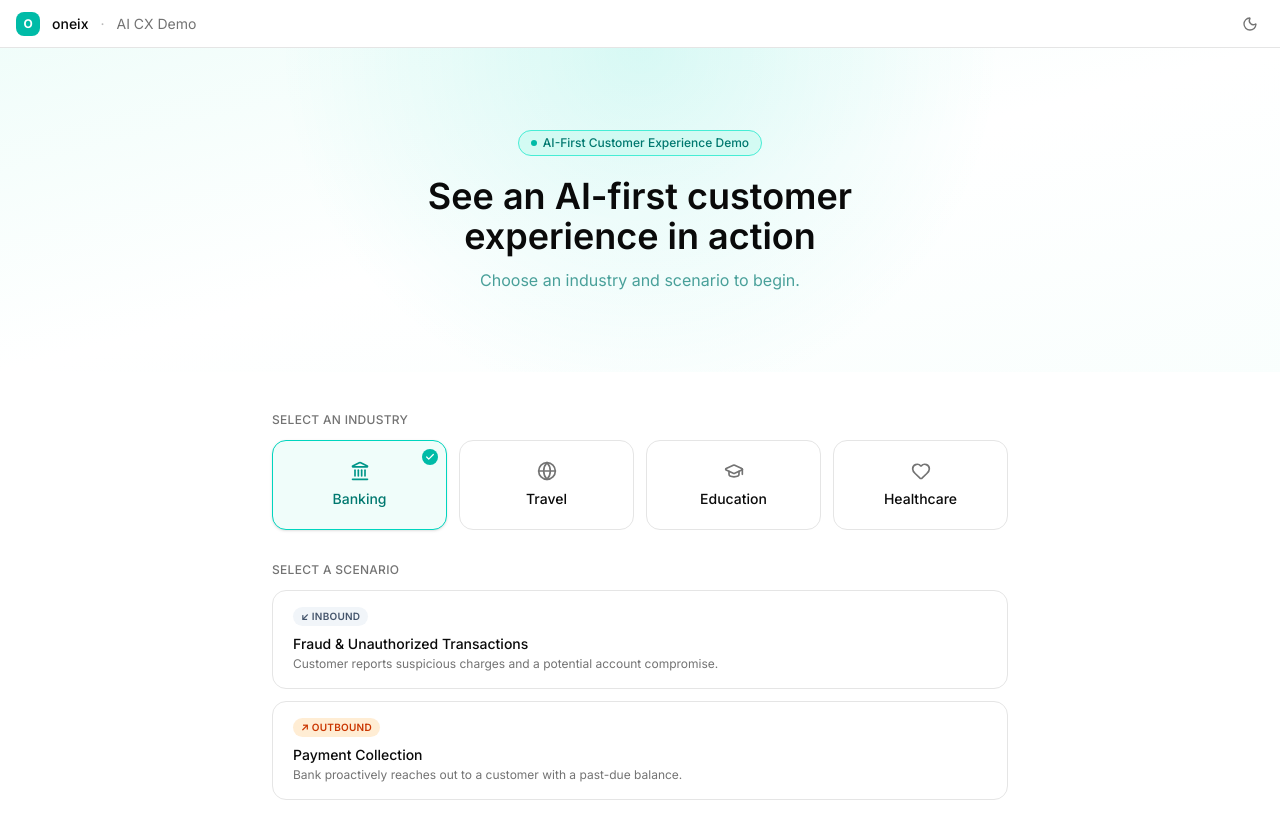
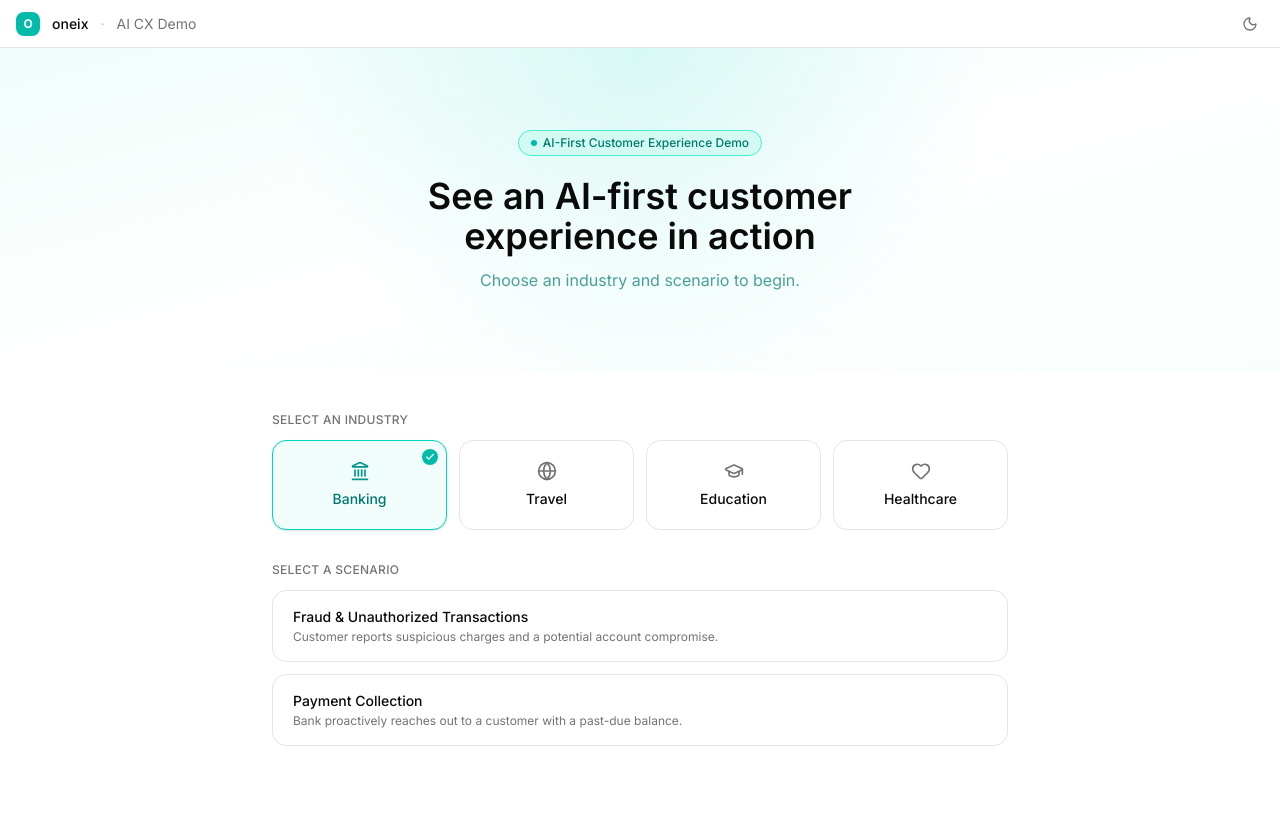
Before and after one commit to regeecasana/oneix-demo, a Next.js app: page / in a window 1280 px wide. Both pictures are taken after a click on the button "Banking". After the commit the page ends 800 px from the top, so only its background shows below. Built offline with nearby package versions, Linux system fonts and the light colour scheme.

Commit message:
Drop the inbound/outbound badge from scenario cards
Scenario cards no longer show the Inbound / Outbound pill (or the
"Coming soon" tag, since every scenario is now available), leaving just
the title and description. Also a formatting pass over the file.

```diff
--- a/components/oneix/industry-grid.tsx
+++ b/components/oneix/industry-grid.tsx
@@ -37,7 +37,7 @@ export function IndustryGrid({
                 "relative flex flex-col items-center gap-2 rounded-xl border bg-card px-4 py-5 text-left transition-all",
                 selected
                   ? "border-teal-400 bg-teal-50 shadow-sm dark:bg-teal-950/30"
-                  : "border-border hover:border-teal-300/60 hover:shadow-sm",
+                  : "border-border hover:border-teal-300/60 hover:shadow-sm"
               )}
             >
               {selected && (
@@ -45,8 +45,20 @@ export function IndustryGrid({
                   <Check className="size-2.5" strokeWidth={3} />
                 </span>
               )}
-              <Icon className={cn("size-5", selected ? "text-teal-600" : "text-muted-foreground")} />
-              <span className={cn("text-sm font-medium", selected ? "text-teal-700 dark:text-teal-300" : "text-foreground")}>
+              <Icon
+                className={cn(
+                  "size-5",
+                  selected ? "text-teal-600" : "text-muted-foreground"
+                )}
+              />
+              <span
+                className={cn(
+                  "text-sm font-medium",
+                  selected
+                    ? "text-teal-700 dark:text-teal-300"
+                    : "text-foreground"
+                )}
+              >
                 {industry.label}
               </span>
             </button>
@@ -74,22 +86,15 @@ export function IndustryGrid({
                       ? selected
                         ? "border-teal-400 bg-teal-50 dark:bg-teal-950/30"
                         : "border-border hover:border-teal-300/60 hover:shadow-sm"
-                      : "cursor-not-allowed border-border opacity-60",
+                      : "cursor-not-allowed border-border opacity-60"
                   )}
                 >
-                  <span
-                    className={cn(
-                      "mb-2 inline-flex items-center gap-1 rounded-full px-2 py-0.5 text-[10px] font-semibold tracking-wide uppercase",
-                      scenario.direction === "inbound"
-                        ? "bg-slate-100 text-slate-600 dark:bg-slate-800 dark:text-slate-300"
-                        : "bg-orange-100 text-orange-700 dark:bg-orange-950 dark:text-orange-300",
-                    )}
-                  >
-                    {scenario.direction === "inbound" ? "↙ Inbound" : "↗ Outbound"}
-                    {!scenario.available && <span className="ml-1 font-normal italic">· Coming soon</span>}
+                  <span className="text-sm font-medium text-foreground">
+                    {scenario.title}
                   </span>
-                  <span className="text-sm font-medium text-foreground">{scenario.title}</span>
-                  <span className="mt-0.5 text-xs text-muted-foreground">{scenario.description}</span>
+                  <span className="mt-0.5 text-xs text-muted-foreground">
+                    {scenario.description}
+                  </span>
                   {isOpen && (
                     <span className="mt-2 flex items-center gap-1.5 text-xs text-teal-600">
                       <span className="size-1.5 rounded-full bg-teal-500" />
```
